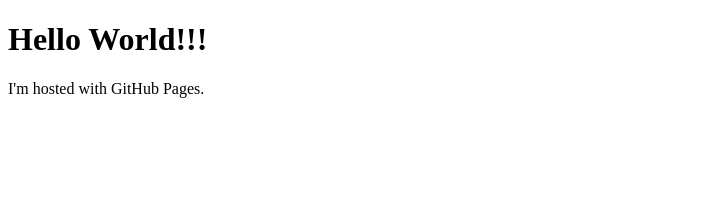
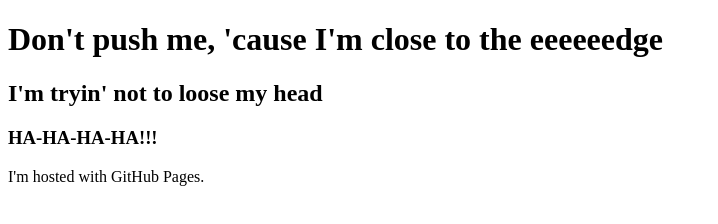
Before and after one commit to cpazoo/portfolio-page, a plain HTML site: page index.html in a window 1280 px wide. Shown: the whole page, without its empty margins (0-718 px from the left). Drawn offline with Linux system fonts and the light colour scheme.

Commit message:
HAHAHA
HAHAHA

```diff
--- a/index.html
+++ b/index.html
@@ -1,7 +1,9 @@
 <!DOCTYPE html>
 <html>
 <body>
-<h1>Hello World!!!</h1>
+<h1>Don't push me, 'cause I'm close to the eeeeeedge</h1>
+<h2>I'm tryin' not to loose my head</h2>
+<h3>HA-HA-HA-HA!!!</h3>
 <p>I'm hosted with GitHub Pages.</p>
 </body>
 </html>
```
